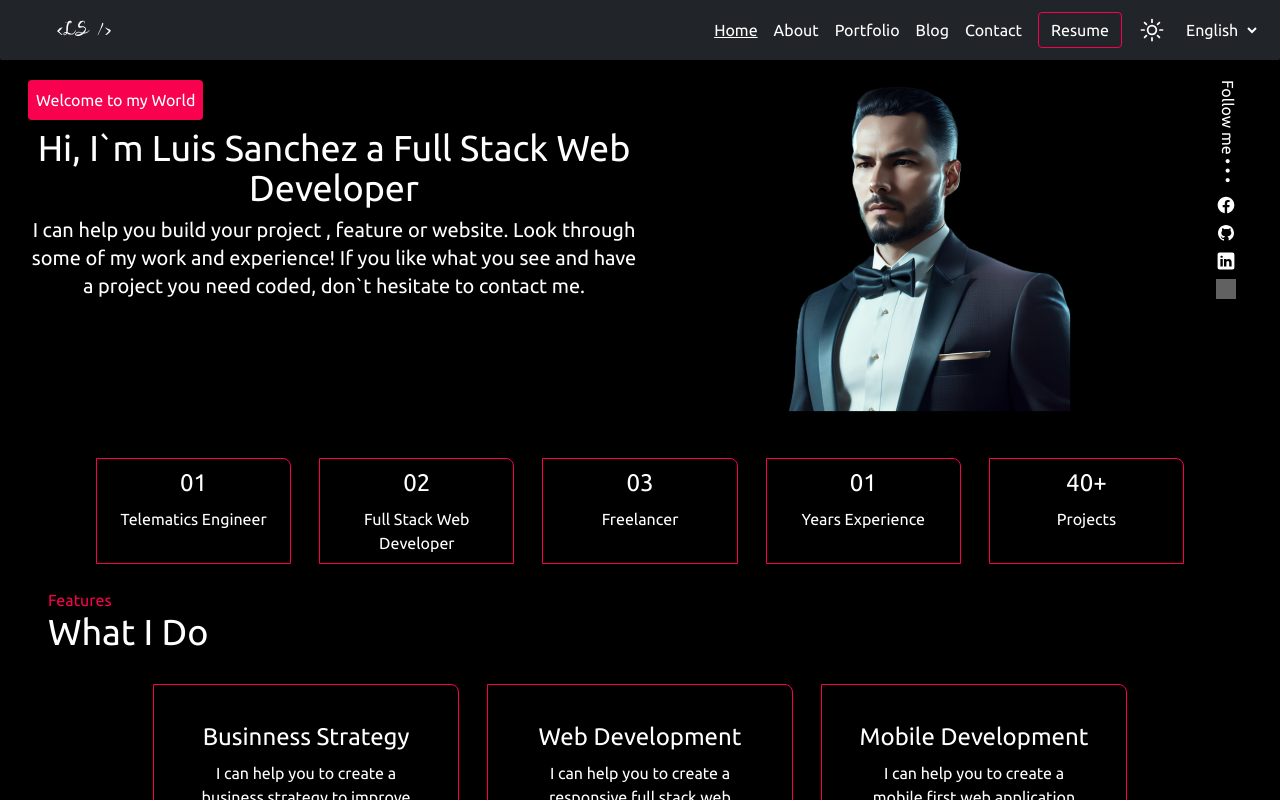
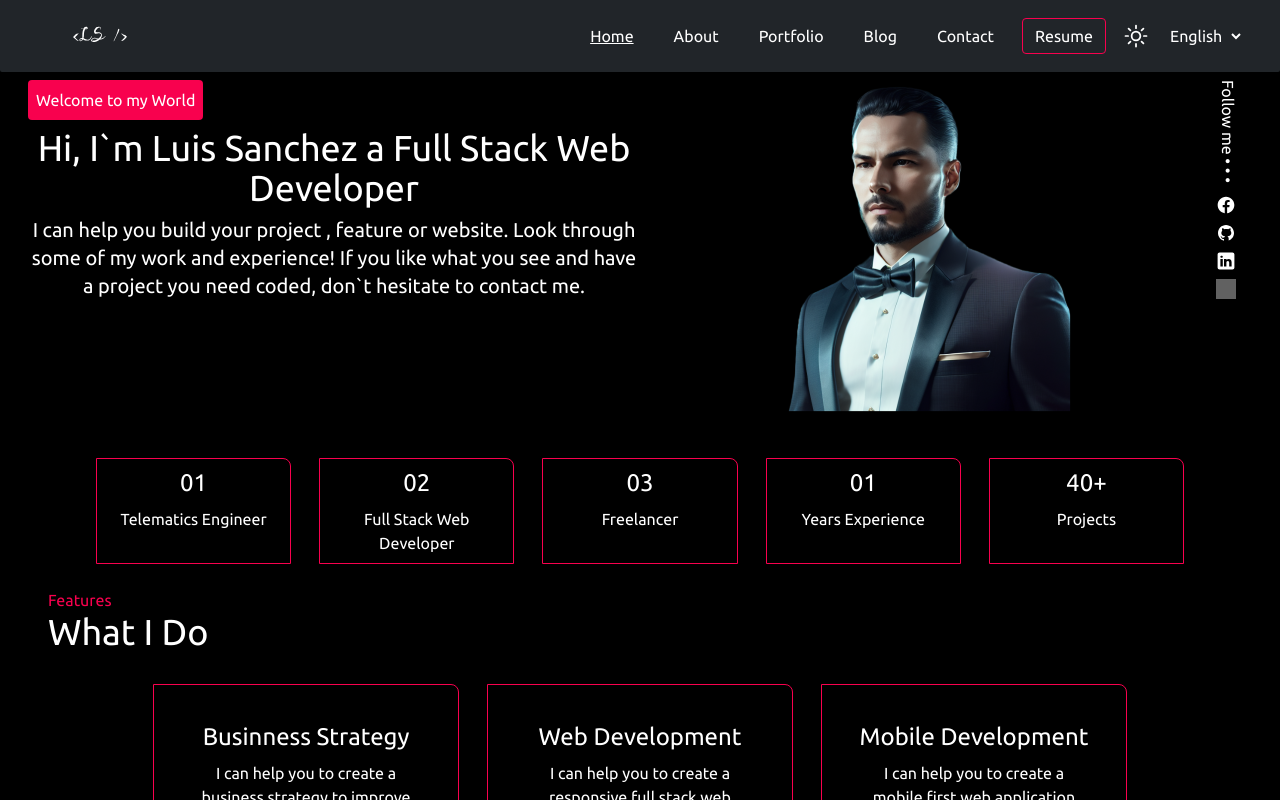
Before and after one commit to sanieni6/ReactPortfolio, a React (Vite) app: page / in a window 1280 px wide. Shown: the top 800 px of the page. Built offline with nearby package versions, Linux system fonts and the light colour scheme; grey boxes are pictures that could not be loaded.

Commit message:
Add hover to nav links

```diff
--- a/src/routes/Header.jsx
+++ b/src/routes/Header.jsx
@@ -36,30 +36,30 @@ const Header = () => {
 
 
     return (
-        <header className={`  flex  ${menuOpen? 'h-full flex-col items-end' : 'flex-row'} justify-between w-full ${darkMode? 'bg-white':'bg-darkThird'} pr-3 md:px-5 md:py-3 fixed top-0 left-0 z-10 ${darkMode? 'border-b':''} rounded-b-sm border-solid border-opacity-75 md:items-center`} >
+        <header className={`  flex  ${menuOpen? 'h-full flex-col items-end' : 'flex-row'} justify-between w-full ${darkMode? 'bg-white':'bg-darkThird'} pr-3 md:px-9 md:py-4 fixed top-0 left-0 z-10 ${darkMode? 'border-b':''} rounded-b-sm border-solid border-opacity-75 md:items-center`} >
             <a href="https://www.linkedin.com/in/luissanchezz3/" rel="noreferrer" target="_blank" className={` ${menuOpen? 'hidden' : ''} w-32 h-9`}><img src={logo}  className={` ${menuOpen? 'hidden' : ''} ${darkMode? 'text-lightText':'text-darkText'} ${darkMode? '':'invert-colors'} w-32 h-9`} /></a>
             <button className={` w-10 h-10 md:hidden`}  onClick={handleMenu}
             ><img src={menuOpen? close : menu} alt="menu" className={`w-9 h-9 ${darkMode? '':'invert-colors'}`}/></button>
             <nav className={`${menuOpen? 'flex  w-full h-full p-0 m-0' : 'hidden'} md:flex`}
             >
                 <ul className={`flex flex-col ${menuOpen? 'w-full gap-4' : ''}  md:flex-row md:gap-4 md:items-center`}>
-                    <li>
+                    <li className={`py-2 px-3 hover:bg-darkSecond ${darkMode? 'hover:bg-lightSecond':'hover:bg-darkSecond'} projects-transition hover:rounded`}>
                         <NavLink to="/" className={`${darkMode? 'text-lightText':'text-darkText'}`} onClick={menuOpen? handleMenu : null}>{currentLanguage.header.home}</NavLink>
                     </li>
-                    <li>
+                    <li className={`py-2 px-3 hover:bg-darkSecond ${darkMode? 'hover:bg-lightSecond':'hover:bg-darkSecond'} projects-transition hover:rounded`}>
                         <NavLink to="/about#skills" className={`${darkMode? 'text-lightText':'text-darkText'}`} onClick={menuOpen? handleMenu : null}>{currentLanguage.header.about}</NavLink>
                     </li>
-                    <li>
+                    <li className={`py-2 px-3 hover:bg-darkSecond ${darkMode? 'hover:bg-lightSecond':'hover:bg-darkSecond'} projects-transition hover:rounded`}>
                         <NavLink to="/portfolio" className={`${darkMode? 'text-lightText':'text-darkText'}`} onClick={menuOpen? handleMenu : null}>{currentLanguage.header.portfolio}</NavLink>
                     </li>
-                    <li>
+                    <li className={`py-2 px-3 hover:bg-darkSecond ${darkMode? 'hover:bg-lightSecond':'hover:bg-darkSecond'} projects-transition hover:rounded`}>
                         <NavLink to="/blog" className={`${darkMode? 'text-lightText':'text-darkText'}`} onClick={menuOpen? handleMenu : null}>{currentLanguage.header.blog}</NavLink>
                     </li>
-                    <li>
+                    <li className={`py-2 px-3 hover:bg-darkSecond ${darkMode? 'hover:bg-lightSecond':'hover:bg-darkSecond'} projects-transition hover:rounded`}>
                         <NavLink to="/contact" className={`${darkMode? 'text-lightText':'text-darkText'}`} onClick={menuOpen? handleMenu : null}>{currentLanguage.header.contact}</NavLink>
                     </li>
                     <li>
-                        <a href="https://docs.google.com/document/d/18wiUSsQHfWPmb2Ba24ylWVNkTu2uVvTIgD-eTbi7zLw/edit?usp=sharing" rel="noreferrer" target="_blank" className={`${darkMode? 'text-lightText':'text-darkText'} border py-2 px-3 rounded ${darkMode? 'border-lightSecond':'border-darkSecond'} projects-transition hover:bg-red-700`} onClick={menuOpen? handleMenu : null}>{currentLanguage.header.resume}</a>
+                        <a href="https://docs.google.com/document/d/18wiUSsQHfWPmb2Ba24ylWVNkTu2uVvTIgD-eTbi7zLw/edit?usp=sharing" rel="noreferrer" target="_blank" className={`${darkMode? 'text-lightText':'text-darkText'} border py-2 px-3 rounded ${darkMode? 'border-lightSecond':'border-darkSecond'} projects-transition ${darkMode? 'hover:bg-lightSecond':'hover:bg-darkSecond'} `} onClick={menuOpen? handleMenu : null}>{currentLanguage.header.resume}</a>
                     </li>
                     <li>
                         <button onClick={handleClick} className={`${darkMode? 'text-lightText':'text-darkText'} md:flex md:items-center`}>
```
